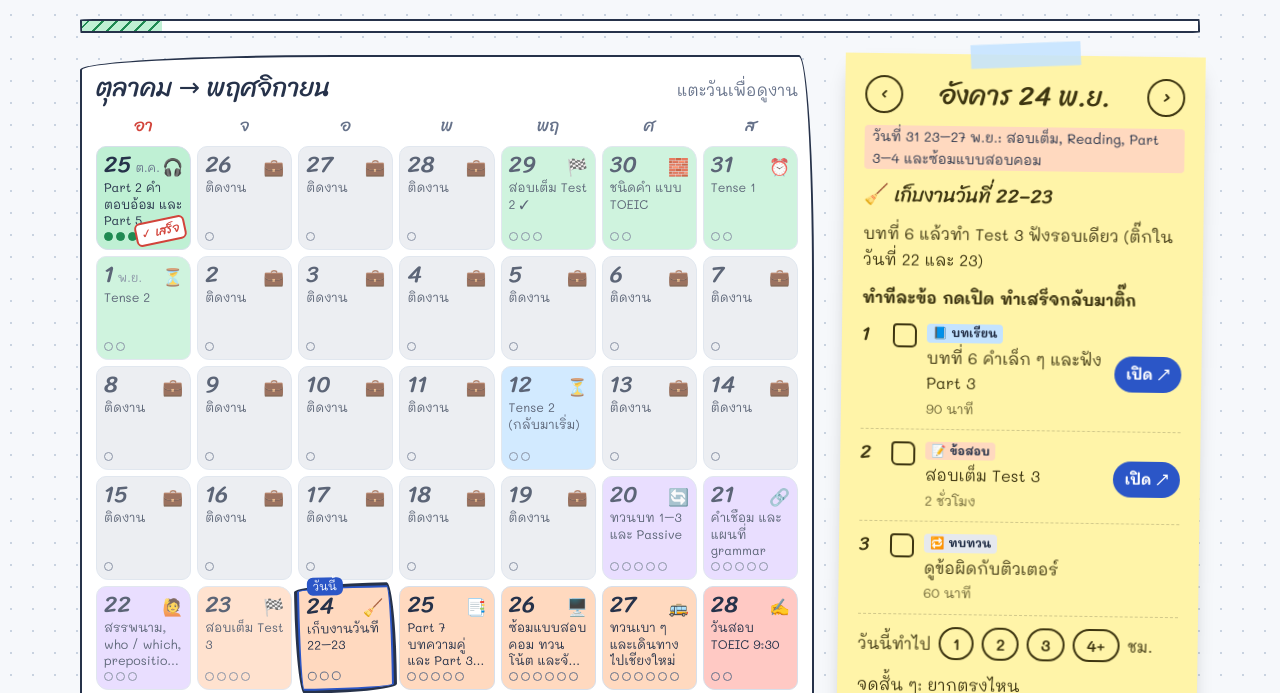
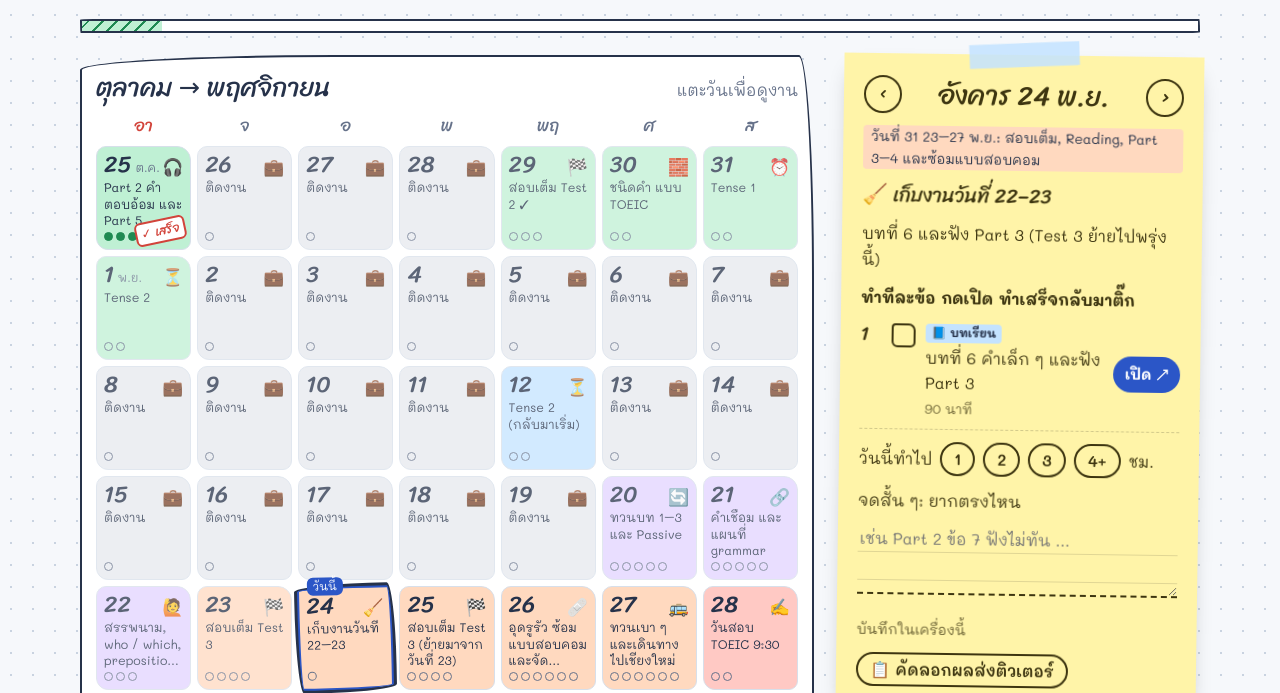
Before and after one commit to nongsaxso123/my-toeic-plan, a plain HTML site: page index.html in a window 1280 px wide. Shown: the part 238-931 px from the top of the page. Drawn offline with Linux system fonts and the light colour scheme.

Commit message:
Move Test 3 to Nov 25, gap-fix lesson on Nov 26
Co-Authored-By: Claude Opus 5.5 <noreply@anthropic.com>

```diff
--- a/index.html
+++ b/index.html
@@ -322,9 +322,9 @@ const PLAN = [
  ["w3","🔗","คำเชื่อม และแผนที่ grammar","although / despite / unless แล้วรวมบท 1–5 เป็นต้นไม้ต้นเดียว",[...BOX2(PAGE.L[5],null,"คำเชื่อม","").filter(t=>t[0]!=="lesson2"&&t[0]!=="read"), ["read","learn","อ่าน Part 7","10 นาที",PAGE.L[5]&&PAGE.L[5]+"#read"], ["map","review","แผนที่ grammar และข้อคละ 16 ข้อ","50 นาที",PAGE.map]],PAGE.L[5]],
  ["w3","🙋","สรรพนาม, who / which, preposition และ Part 6","ฝึกเรื่องละ 6 ข้อ แล้วทำข้อจริง 10 ข้อ",BOX2(PAGE.L[6],null,"บทที่ 6 คำเล็ก ๆ","").filter(t=>t[0]!=="lesson2"&&t[0]!=="read"),PAGE.L[6]],
  ["w4","🏁","สอบเต็ม Test 3","ฟังรอบเดียวเหมือนสอบจริง แล้วทวนข้อผิด",[["test","test","สอบเต็ม Test 3","2 ชั่วโมง",T3], ["score","test","จดคะแนนลงช่องบันทึก","5 นาที",null], ["review","review","ดูข้อผิดทีละข้อ","60 นาที",null], tVocab]],
- ["w4","🧹","เก็บงานวันที่ 22–23","บทที่ 6 แล้วทำ Test 3 ฟังรอบเดียว (ติ๊กในวันที่ 22 และ 23)",[["lesson","learn","บทที่ 6 คำเล็ก ๆ และฟัง Part 3","90 นาที",PAGE.L[6]], ["test","test","สอบเต็ม Test 3","2 ชั่วโมง",T3], ["review","review","ดูข้อผิดกับติวเตอร์","60 นาที",null]]],
- ["w4","📑","Part 7 บทความคู่ และ Part 3–4","เอาข้อมูล 2 ที่มาต่อกัน และอ่านคำถามก่อนเสียงมา",BOX2(PAGE.L[9],PAGE.L[10],"Part 7 บทความคู่ และข้อ NOT","Part 3 และ 4"),PAGE.L[9]],
- ["w4","🖥️","ซ้อมแบบสอบคอม ทวนโน้ต และจัดกระเป๋า","สอบ SE แค่ไม่กี่ชั่วโมง ที่เหลืออ่าน TOEIC ตามปกติ",[["test","test","Part 5 30 ข้อ จับเวลา 12 นาที","15 นาที",null], ["sim","test","ซ้อมฟังแบบสอบคอม ย้อนไม่ได้","40 นาที",null], ["review","review","อ่านโน้ตกฎที่จดไว้","40 นาที",null], tVocab, ["pack","rest","จัดกระเป๋าตามรายการ","",PAGE.trip||PAGE.examday], ["sleep","rest","นอนเร็ว","",null]]],
+ ["w4","🧹","เก็บงานวันที่ 22–23","บทที่ 6 และฟัง Part 3 (Test 3 ย้ายไปพรุ่งนี้)",[["lesson","learn","บทที่ 6 คำเล็ก ๆ และฟัง Part 3","90 นาที",PAGE.L[6]]]],
+ ["w4","🏁","สอบเต็ม Test 3 (ย้ายมาจากวันที่ 23)","ฟังรอบเดียวเหมือนสอบจริง แล้วดูข้อผิดกับติวเตอร์",[["test","test","สอบเต็ม Test 3","2 ชั่วโมง",T3], ["score","test","ส่งคะแนนให้ติวเตอร์","5 นาที",null], ["review","review","ดูข้อผิดทีละข้อ","60 นาที",null], tVocab]],
+ ["w4","🩹","อุดรูรั่ว ซ้อมแบบสอบคอม และจัดกระเป๋า","สอบ SE แค่ไม่กี่ชั่วโมง ที่เหลืออ่าน TOEIC ตามปกติ",[["lesson","learn","อุดรูรั่ว: เรื่องที่ยังไม่ได้สอน และจุดที่ผิดใน Test 3","60 นาที",PAGE.L[7]||null], ["sim","test","ซ้อมฟังแบบสอบคอม ย้อนไม่ได้","40 นาที",null], ["review","review","อ่านโน้ตกฎที่จดไว้","30 นาที",null], tVocab, ["pack","rest","จัดกระเป๋าตามรายการ","",PAGE.trip||PAGE.examday], ["sleep","rest","นอนเร็ว","",null]]],
  ["w4","🚌","ทวนเบา ๆ และเดินทางไปเชียงใหม่","อ่านแค่ 2 ชม. ไม่เรียนเรื่องใหม่ เดินทาง 3 ชม. แล้วพัก",[["review","review","อ่านสมุดจดกฎ 📌 และข้อที่เคยผิด","60 นาที",null], ["test","test","Part 5 20 ข้อ จับเวลา (ข้อที่เคยทำแล้ว)","20 นาที",null], tVocab, ["go","trip","ขึ้นรถไปเชียงใหม่","3 ชม. (เวลารอจองตั๋ว)",PAGE.trip], ["site","trip","เดินไปดูทางไปสนามสอบ","~400 ม. ถ้าถึงก่อนมืด",PAGE.trip], ["sleep","rest","พัก และนอนก่อน 4 ทุ่ม","",null]]],
  ["w6","✍️","วันสอบ TOEIC 9:30","ถึงสนามสอบ 8:30 เอาบัตรประชาชนไป",[["exam","trip","ไปสอบ ถึงก่อน 8:30","บัตรประชาชน",PAGE.trip], ["score","test","จดคะแนนลงช่องบันทึก","รอบคอมเห็นคะแนนทันที",null]]],
  ["w5","🏠","กลับบ้าน","เวลารถรอจองตั๋ว",[["back","trip","ขึ้นรถกลับ","เวลารอจองตั๋ว",PAGE.trip]]]
```
